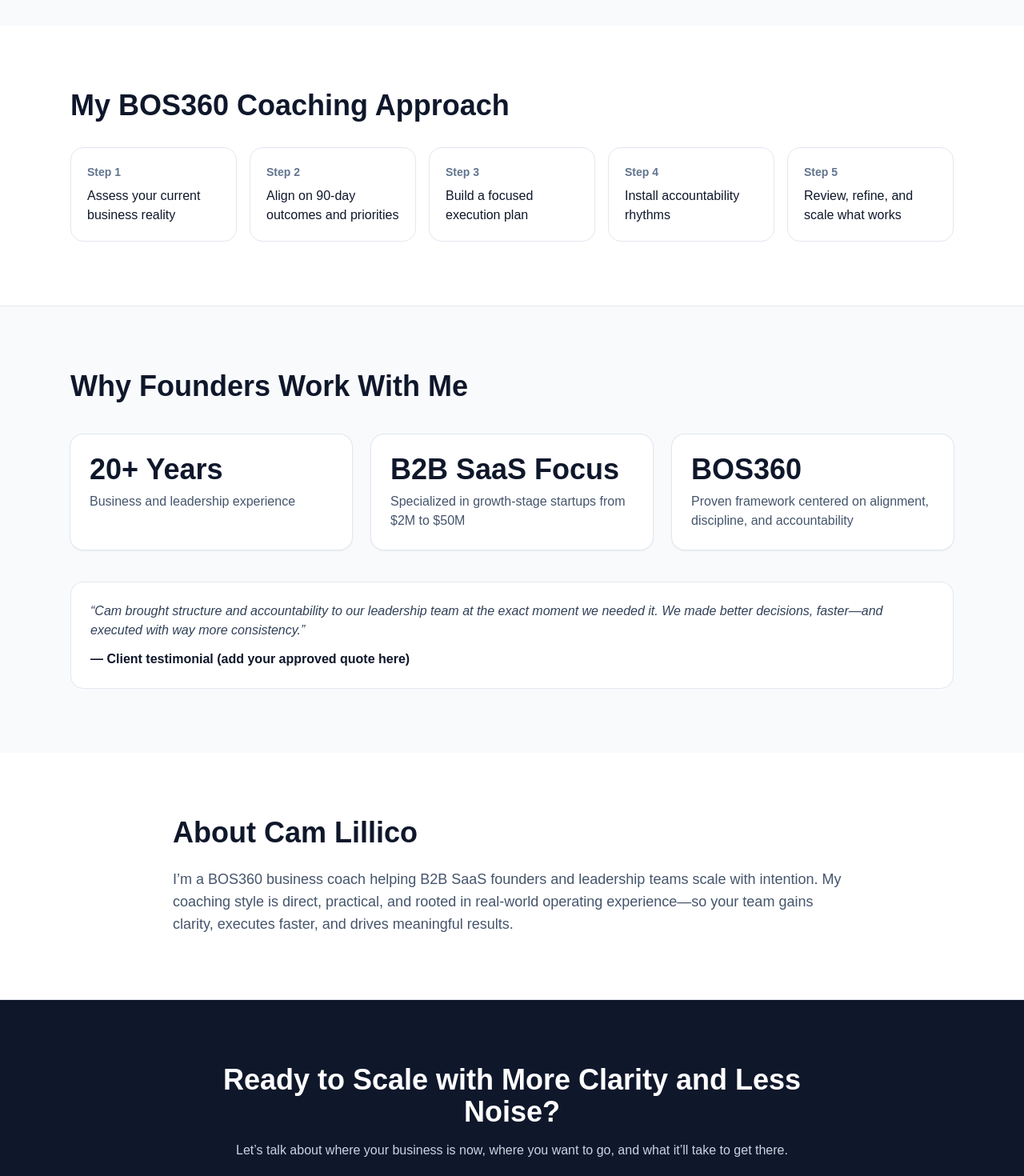
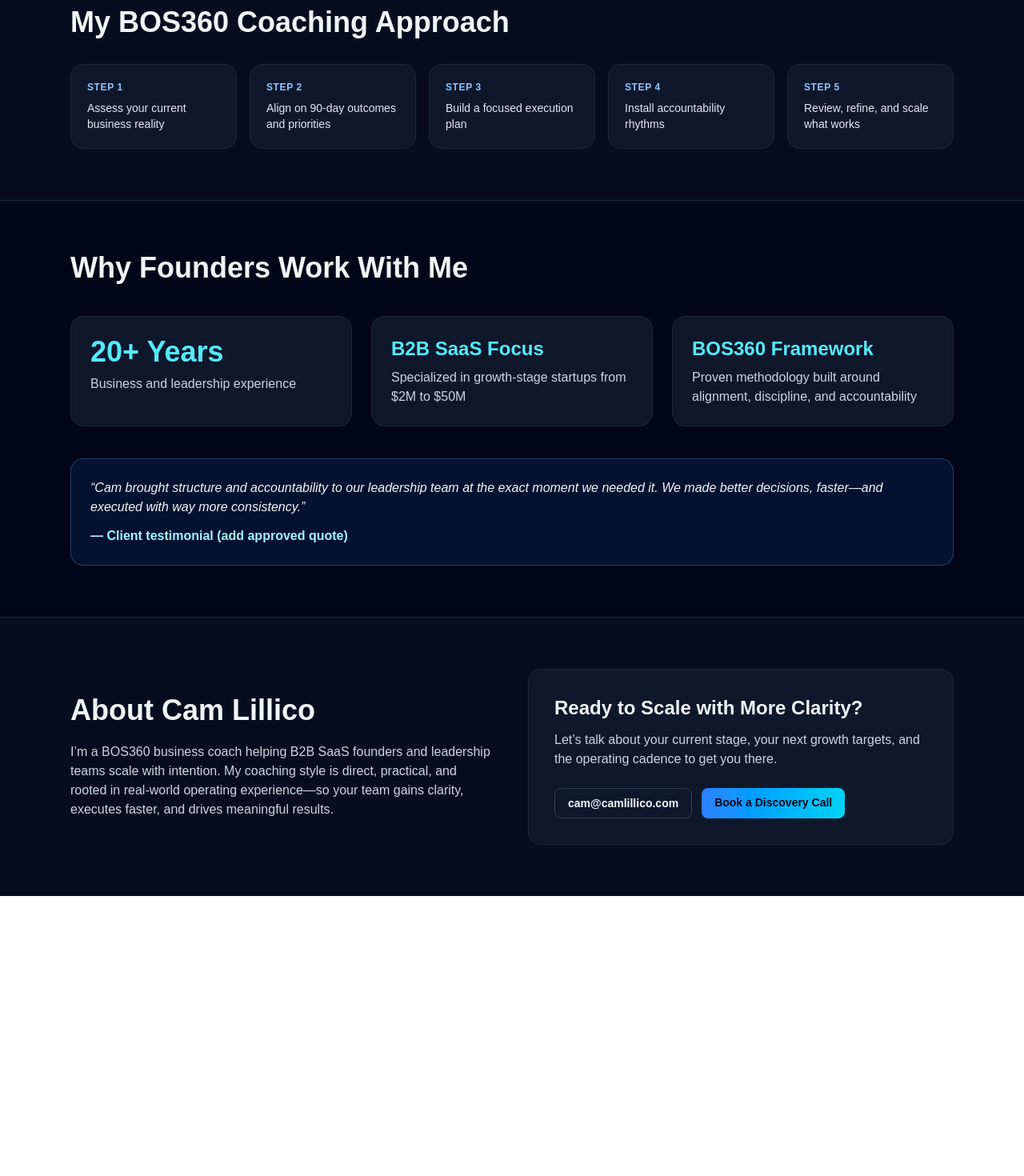
Before and after one commit to camlillico-hash/bos360-site, a Next.js app: page /bos360 in a window 1280 px wide. Shown: the part 1060-2530 px from the top of the page at 80% size. After the commit the page ends 2180 px from the top, so only its background shows below. Built offline with nearby package versions, Linux system fonts and the light colour scheme.

Commit message:
Redesign /bos360 with contemporary BOS-style visual theme

```diff
--- a/app/bos360/page.js
+++ b/app/bos360/page.js
@@ -3,50 +3,7 @@ title: "BOS360 Coaching | Cam Lillico",
 robots: { index: false, follow: false },
 };
 
-export default function Bos360Page() {
-return (
-<main className="bg-white text-slate-900">
-{/* HERO */}
-<section className="mx-auto max-w-6xl px-6 py-24 md:py-32">
-<p className="mb-4 inline-block rounded-full bg-slate-100 px-4 py-1 text-sm font-medium text-slate-700">
-BOS360 Business Coaching
-</p>
-
-<h1 className="max-w-4xl text-4xl font-bold leading-tight tracking-tight md:text-6xl">
-I help B2B SaaS leaders scale from $2M to $50M with clarity, execution,
-and accountability.
-</h1>
-
-<p className="mt-6 max-w-2xl text-lg text-slate-600">
-I work with founders and leadership teams to align priorities, build
-execution discipline, and create measurable momentum—without adding
-chaos.
-</p>
-
-<div className="mt-10 flex flex-wrap gap-4">
-<a
-href="https://calendar.app.google/M4pokXD8CBpc1c4U6"
-target="_blank"
-rel="noopener noreferrer"
-className="rounded-xl bg-slate-900 px-6 py-3 text-sm font-semibold text-white transition hover:bg-slate-700"
->
-Book a Discovery Call
-</a>
-<a
-href="#proof"
-className="rounded-xl border border-slate-300 px-6 py-3 text-sm font-semibold text-slate-700 transition hover:bg-slate-50"
->
-Why Work With Cam
-</a>
-</div>
-</section>
-
-{/* WHAT I HELP WITH */}
-<section className="border-t border-slate-200 bg-slate-50 py-20">
-<div className="mx-auto max-w-6xl px-6">
-<h2 className="text-3xl font-bold md:text-4xl">What I Help You Solve</h2>
-<div className="mt-10 grid gap-6 md:grid-cols-3">
-{[
+const pillars = [
 {
 title: "Strategic Clarity",
 text: "Get your leadership team aligned on where you’re going, what matters most now, and what to deprioritize.",
@@ -59,34 +16,92 @@ text: "Turn strategy into focused weekly execution with practical operating rhyt
 title: "Leadership Accountability",
 text: "Build a high-performance culture where ownership is clear, progress is measurable, and momentum compounds.",
 },
-].map((item) => (
-<div
-key={item.title}
-className="rounded-2xl bg-white p-6 shadow-sm ring-1 ring-slate-200"
->
-<h3 className="text-xl font-semibold">{item.title}</h3>
-<p className="mt-3 text-slate-600">{item.text}</p>
-</div>
-))}
-</div>
-</div>
-</section>
+];
 
-{/* PROCESS */}
-<section className="py-20">
-<div className="mx-auto max-w-6xl px-6">
-<h2 className="text-3xl font-bold md:text-4xl">My BOS360 Coaching Approach</h2>
-<ol className="mt-8 grid gap-4 md:grid-cols-5">
-{[
+const process = [
 "Assess your current business reality",
 "Align on 90-day outcomes and priorities",
 "Build a focused execution plan",
 "Install accountability rhythms",
 "Review, refine, and scale what works",
-].map((step, i) => (
-<li key={step} className="rounded-2xl border border-slate-200 p-5">
-<p className="text-sm font-semibold text-slate-500">Step {i + 1}</p>
-<p className="mt-2 font-medium">{step}</p>
+];
+
+export default function Bos360Page() {
+return (
+<main className="min-h-screen bg-slate-950 text-slate-100">
+{/* Background glow accents */}
+<div className="pointer-events-none fixed inset-0 -z-10 overflow-hidden">
+<div className="absolute -top-40 -left-40 h-96 w-96 rounded-full bg-blue-500/20 blur-3xl" />
+<div className="absolute top-1/3 -right-32 h-96 w-96 rounded-full bg-cyan-400/15 blur-3xl" />
+</div>
+
+{/* HERO */}
+<section className="mx-auto max-w-6xl px-6 pb-16 pt-24 md:pt-32">
+<p className="inline-flex items-center rounded-full border border-blue-400/40 bg-blue-500/10 px-4 py-1 text-xs font-semibold uppercase tracking-widest text-blue-200">
+BOS360 Business Coaching
+</p>
+
+<h1 className="mt-6 max-w-5xl text-4xl font-bold leading-tight tracking-tight md:text-6xl">
+I help B2B SaaS leaders scale from{" "}
+<span className="bg-gradient-to-r from-cyan-300 to-blue-400 bg-clip-text text-transparent">
+$2M to $50M
+</span>{" "}
+with clarity, execution, and accountability.
+</h1>
+
+<p className="mt-6 max-w-3xl text-lg text-slate-300">
+I work with founders and leadership teams to align priorities, build
+execution discipline, and create measurable momentum—without adding chaos.
+</p>
+
+<div className="mt-10 flex flex-wrap gap-4">
+<a
+href="https://calendar.app.google/M4pokXD8CBpc1c4U6"
+target="_blank"
+rel="noopener noreferrer"
+className="rounded-xl bg-gradient-to-r from-blue-500 to-cyan-400 px-6 py-3 text-sm font-semibold text-slate-950 transition hover:opacity-90"
+>
+Book a Discovery Call
+</a>
+<a
+href="#proof"
+className="rounded-xl border border-slate-700 px-6 py-3 text-sm font-semibold text-slate-200 transition hover:bg-slate-800"
+>
+Why Work With Cam
+</a>
+</div>
+</section>
+
+{/* PILLARS */}
+<section className="mx-auto max-w-6xl px-6 py-16">
+<h2 className="text-3xl font-bold md:text-4xl">What I Help You Solve</h2>
+<div className="mt-10 grid gap-6 md:grid-cols-3">
+{pillars.map((item) => (
+<article
+key={item.title}
+className="group rounded-2xl border border-slate-800 bg-slate-900/70 p-6 shadow-xl shadow-black/20 transition hover:-translate-y-1 hover:border-blue-400/40"
+>
+<h3 className="text-xl font-semibold text-slate-100">{item.title}</h3>
+<p className="mt-3 text-slate-300">{item.text}</p>
+</article>
+))}
+</div>
+</section>
+
+{/* PROCESS */}
+<section className="border-y border-slate-800 bg-slate-900/40 py-16">
+<div className="mx-auto max-w-6xl px-6">
+<h2 className="text-3xl font-bold md:text-4xl">My BOS360 Coaching Approach</h2>
+<ol className="mt-8 grid gap-4 md:grid-cols-5">
+{process.map((step, i) => (
+<li
+key={step}
+className="rounded-2xl border border-slate-800 bg-slate-900 p-5"
+>
+<p className="text-xs font-bold uppercase tracking-wider text-blue-300">
+Step {i + 1}
+</p>
+<p className="mt-2 text-sm font-medium text-slate-200">{step}</p>
 </li>
 ))}
 </ol>
@@ -94,70 +109,61 @@ className="rounded-2xl bg-white p-6 shadow-sm ring-1 ring-slate-200"
 </section>
 
 {/* PROOF */}
-<section id="proof" className="border-t border-slate-200 bg-slate-50 py-20">
-<div className="mx-auto max-w-6xl px-6">
+<section id="proof" className="mx-auto max-w-6xl px-6 py-16">
 <h2 className="text-3xl font-bold md:text-4xl">Why Founders Work With Me</h2>
 
 <div className="mt-10 grid gap-6 md:grid-cols-3">
-<div className="rounded-2xl bg-white p-6 shadow-sm ring-1 ring-slate-200">
-<p className="text-4xl font-bold">20+ Years</p>
-<p className="mt-2 text-slate-600">Business and leadership experience</p>
+<div className="rounded-2xl border border-slate-800 bg-slate-900 p-6">
+<p className="text-4xl font-bold text-cyan-300">20+ Years</p>
+<p className="mt-2 text-slate-300">Business and leadership experience</p>
 </div>
-<div className="rounded-2xl bg-white p-6 shadow-sm ring-1 ring-slate-200">
-<p className="text-4xl font-bold">B2B SaaS Focus</p>
-<p className="mt-2 text-slate-600">
+<div className="rounded-2xl border border-slate-800 bg-slate-900 p-6">
+<p className="text-2xl font-bold text-cyan-300">B2B SaaS Focus</p>
+<p className="mt-2 text-slate-300">
 Specialized in growth-stage startups from $2M to $50M
 </p>
 </div>
-<div className="rounded-2xl bg-white p-6 shadow-sm ring-1 ring-slate-200">
-<p className="text-4xl font-bold">BOS360</p>
-<p className="mt-2 text-slate-600">
-Proven framework centered on alignment, discipline, and accountability
+<div className="rounded-2xl border border-slate-800 bg-slate-900 p-6">
+<p className="text-2xl font-bold text-cyan-300">BOS360 Framework</p>
+<p className="mt-2 text-slate-300">
+Proven methodology built around alignment, discipline, and accountability
 </p>
 </div>
 </div>
 
-<blockquote className="mt-10 rounded-2xl border border-slate-200 bg-white p-6 italic text-slate-700">
+<blockquote className="mt-10 rounded-2xl border border-blue-400/30 bg-blue-500/10 p-6 italic text-slate-100">
 “Cam brought structure and accountability to our leadership team at the
 exact moment we needed it. We made better decisions, faster—and executed
 with way more consistency.”
-<span className="mt-3 block not-italic font-semibold text-slate-900">
-— Client testimonial (add your approved quote here)
+<span className="mt-3 block not-italic font-semibold text-cyan-200">
+— Client testimonial (add approved quote)
 </span>
 </blockquote>
-</div>
 </section>
 
-{/* ABOUT */}
-<section className="py-20">
-<div className="mx-auto max-w-4xl px-6">
+{/* ABOUT + CTA */}
+<section className="border-t border-slate-800 bg-slate-900/40 py-16">
+<div className="mx-auto grid max-w-6xl gap-10 px-6 md:grid-cols-2 md:items-center">
+<div>
 <h2 className="text-3xl font-bold md:text-4xl">About Cam Lillico</h2>
-<p className="mt-6 text-lg text-slate-600">
+<p className="mt-5 text-slate-300">
 I’m a BOS360 business coach helping B2B SaaS founders and leadership teams
 scale with intention. My coaching style is direct, practical, and rooted in
 real-world operating experience—so your team gains clarity, executes faster,
 and drives meaningful results.
 </p>
 </div>
-</section>
 
-{/* CTA / CONTACT */}
-<section
-id="contact"
-className="border-t border-slate-200 bg-slate-900 py-20 text-white"
->
-<div className="mx-auto max-w-4xl px-6 text-center">
-<h2 className="text-3xl font-bold md:text-4xl">
-Ready to Scale with More Clarity and Less Noise?
-</h2>
-<p className="mt-4 text-slate-300">
-Let’s talk about where your business is now, where you want to go, and
-what it’ll take to get there.
+<div className="rounded-2xl border border-slate-800 bg-slate-900 p-8">
+<h3 className="text-2xl font-semibold">Ready to Scale with More Clarity?</h3>
+<p className="mt-3 text-slate-300">
+Let’s talk about your current stage, your next growth targets, and the
+operating cadence to get you there.
 </p>
-<div className="mt-8 flex flex-wrap items-center justify-center gap-4">
+<div className="mt-6 flex flex-wrap gap-3">
 <a
 href="mailto:cam@camlillico.com"
-className="rounded-xl bg-white px-6 py-3 text-sm font-semibold text-slate-900 transition hover:bg-slate-200"
+className="rounded-lg border border-slate-700 px-4 py-2 text-sm font-semibold text-slate-100 hover:bg-slate-800"
 >
 cam@camlillico.com
 </a>
@@ -165,10 +171,11 @@ cam@camlillico.com
 href="https://calendar.app.google/M4pokXD8CBpc1c4U6"
 target="_blank"
 rel="noopener noreferrer"
-className="rounded-xl border border-slate-600 px-6 py-3 text-sm font-semibold text-white transition hover:bg-slate-800"
+className="rounded-lg bg-gradient-to-r from-blue-500 to-cyan-400 px-4 py-2 text-sm font-semibold text-slate-950 hover:opacity-90"
 >
 Book a Discovery Call
 </a>
+</div>
 </div>
 </div>
 </section>
```
